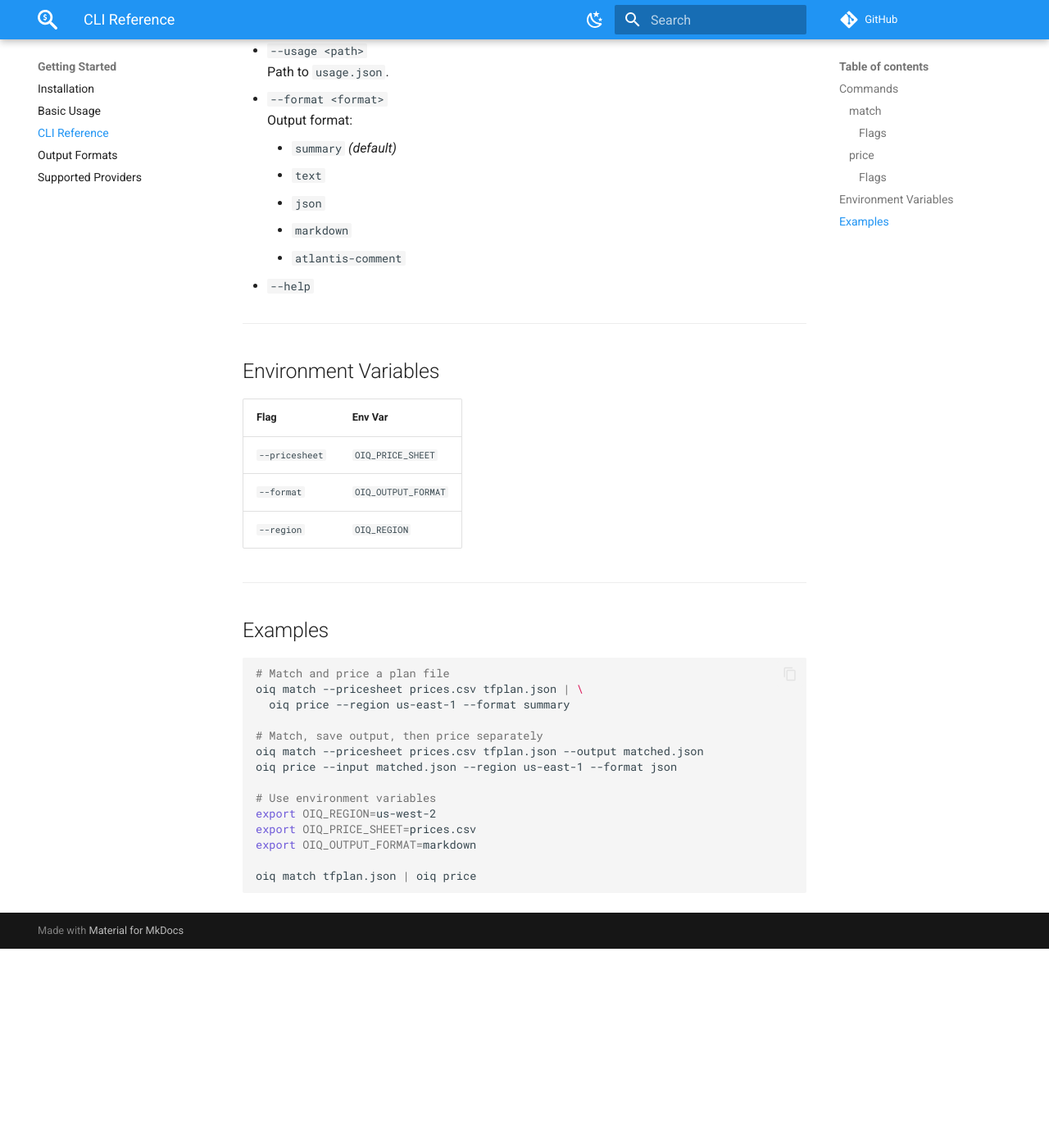
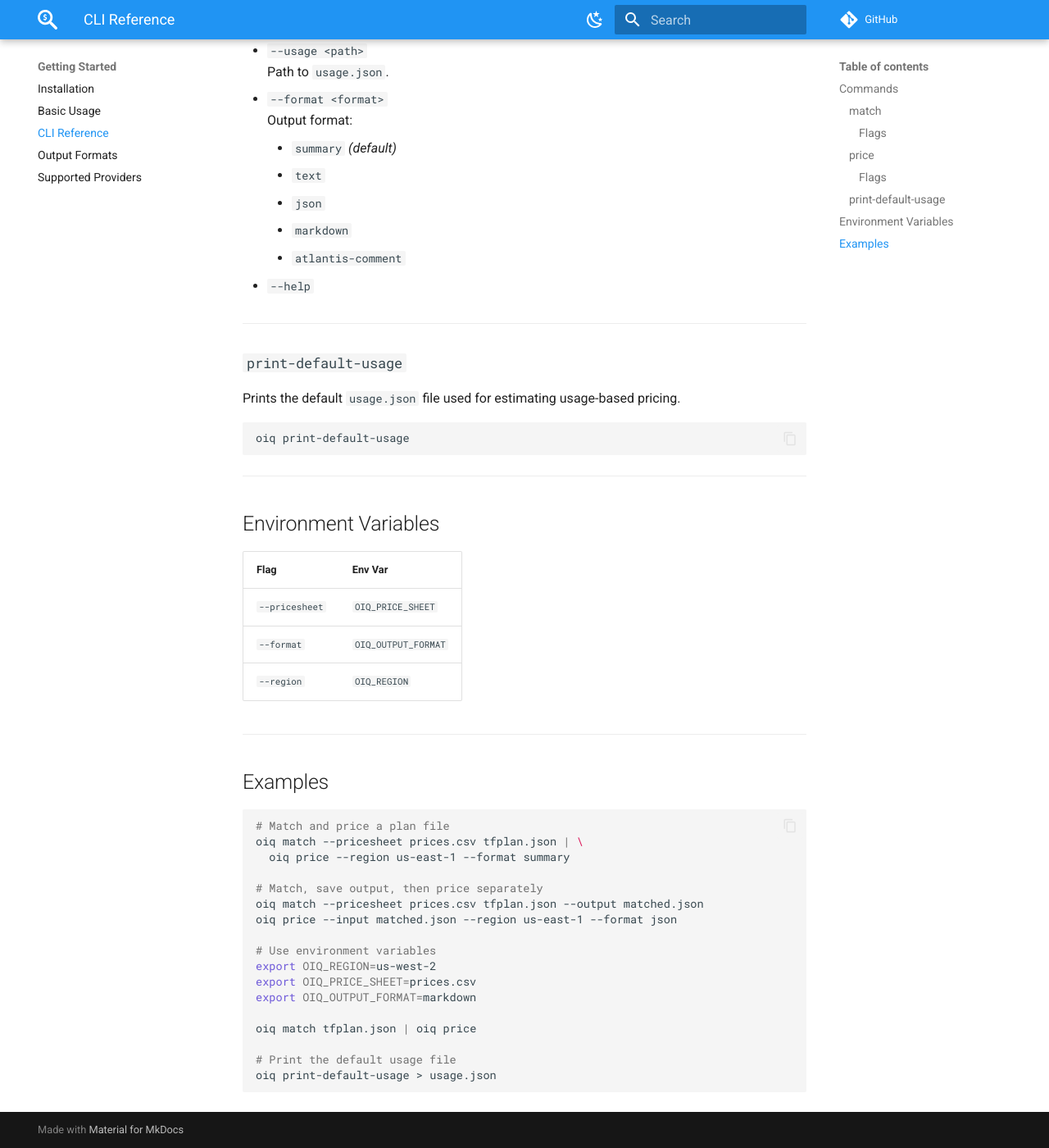
Before and after one commit to terrateamio/openinfraquote, an MkDocs documentation site: the page built from docs/getting-started/cli-reference.md, in a window 1280 px wide and 1400 px high, scrolled down 1069 px. Shown: the whole window at 82% size. Built offline with MkDocs 1.6.1 and Material for MkDocs 9.7.7, drawn with Linux system fonts in a browser that asks for light colours; comment, search, counter and statistics services are not loaded; before the commit the page ends 2226 px from its top, so only the background shows below that.

Commit message:
ADD print-default-usage subcommand

````diff
--- a/docs/getting-started/cli-reference.md
+++ b/docs/getting-started/cli-reference.md
@@ -58,6 +58,16 @@ oiq price --region us-east-1 --format summary
 
 ---
 
+### `print-default-usage`
+
+Prints the default `usage.json` file used for estimating usage-based pricing.
+
+```bash
+oiq print-default-usage
+```
+
+---
+
 ## Environment Variables
 
 | Flag               | Env Var             |
@@ -85,4 +95,7 @@ export OIQ_PRICE_SHEET=prices.csv
 export OIQ_OUTPUT_FORMAT=markdown
 
 oiq match tfplan.json | oiq price
+
+# Print the default usage file
+oiq print-default-usage > usage.json
 ```
````
